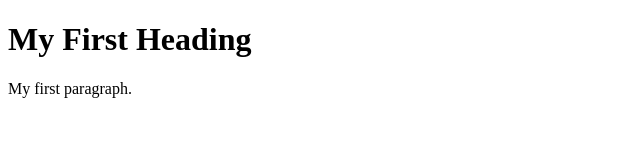
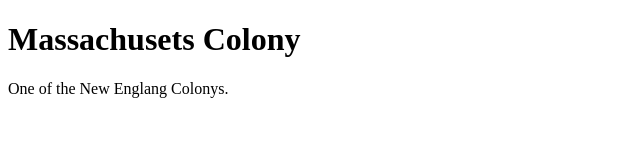
Before and after one commit to themad3/Science-Project, a plain HTML site: page index.html in a window 1280 px wide. Shown: the whole page, without its empty margins (0-640 px from the left). Drawn offline with Linux system fonts and the light colour scheme.

Commit message:
Update index.html

```diff
--- a/index.html
+++ b/index.html
@@ -1,9 +1,13 @@
 <!DOCTYPE html>
 <html>
-<body>
+  <head>
+    <title>The Massachusets Colony</title>
+  </head>
 
-<h1>My First Heading</h1>
-<p>My first paragraph.</p>
+  <body>
 
-</body>
+    <h1>Massachusets Colony</h1>
+    <p>One of the New Englang Colonys.</p>
+
+  </body>
 </html>
```
